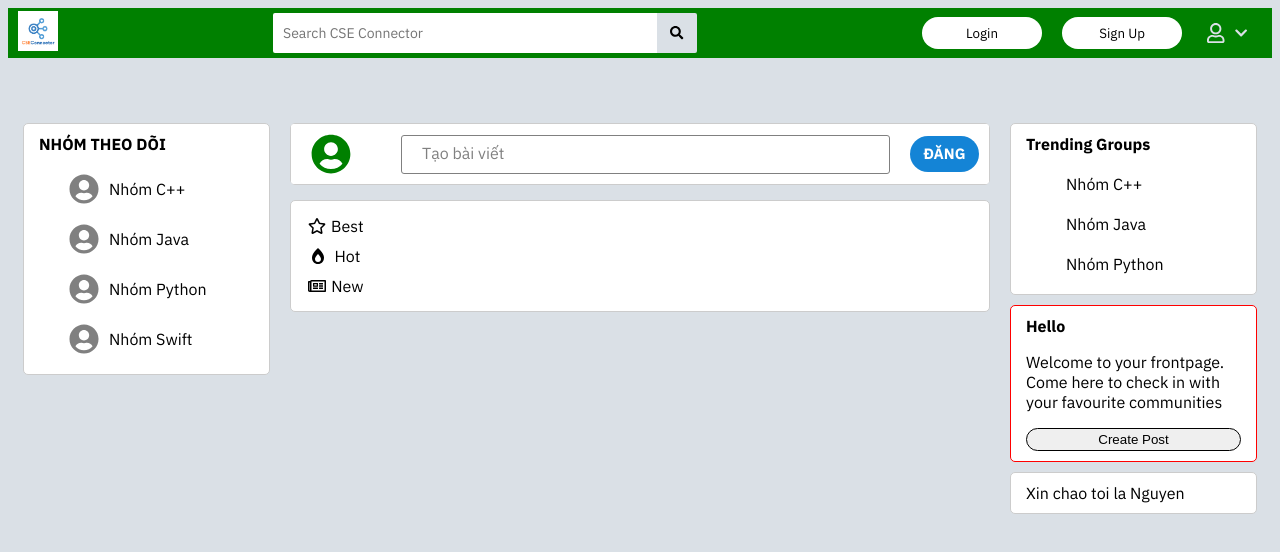
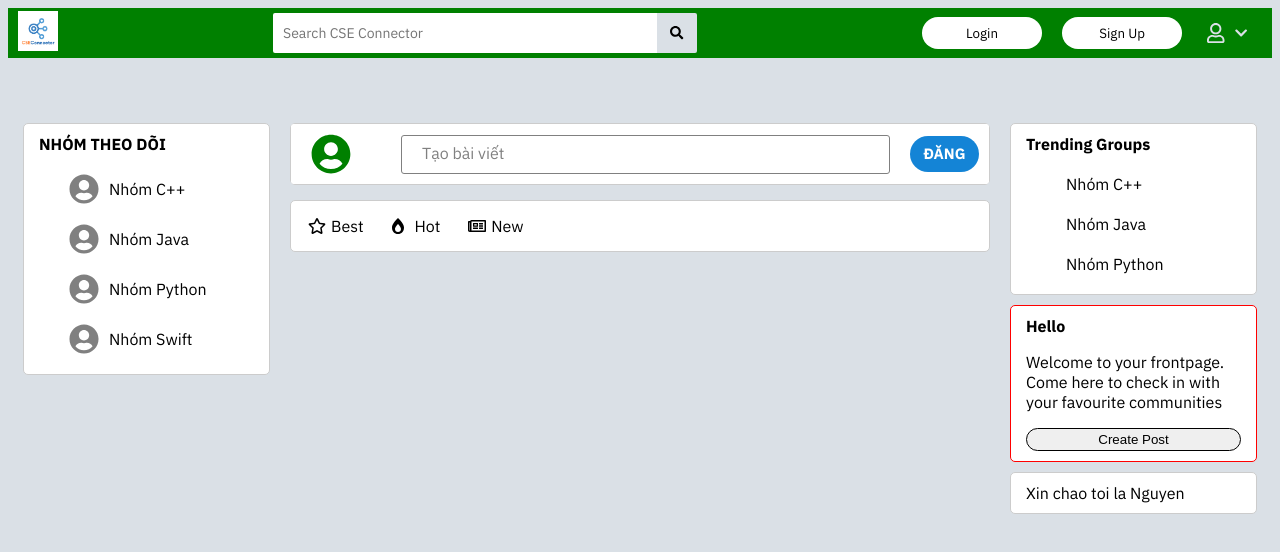
Before and after one commit to anhtu12st/DACNPM-L07, a React (Create React App) app in the folder client/: page / in a window 1280 px wide. Shown: the top 552 px of the page. Built offline with nearby package versions, Linux system fonts and the light colour scheme.

Commit message:
FilterBar

```diff
--- a/client/src/Components/FilterPanel/FilterPanel.module.sass
+++ b/client/src/Components/FilterPanel/FilterPanel.module.sass
@@ -1,15 +1,17 @@
 @import '../../variable'
 
 .contentFilter
+  display: flex
+  flex-direction: row
   padding: 10px
   .filterItem
     border-radius: 20px
     padding: 5px
     margin-right: 10px
     width: 70px
-    cursor: pointer
     display: flex
     justify-content: space-around
     align-items: center
+    cursor: pointer
     &:hover
       background-color: $hover-gray
```
Also changed, not shown: client/src/Components/FilterPanel/style.sass (deleted).
